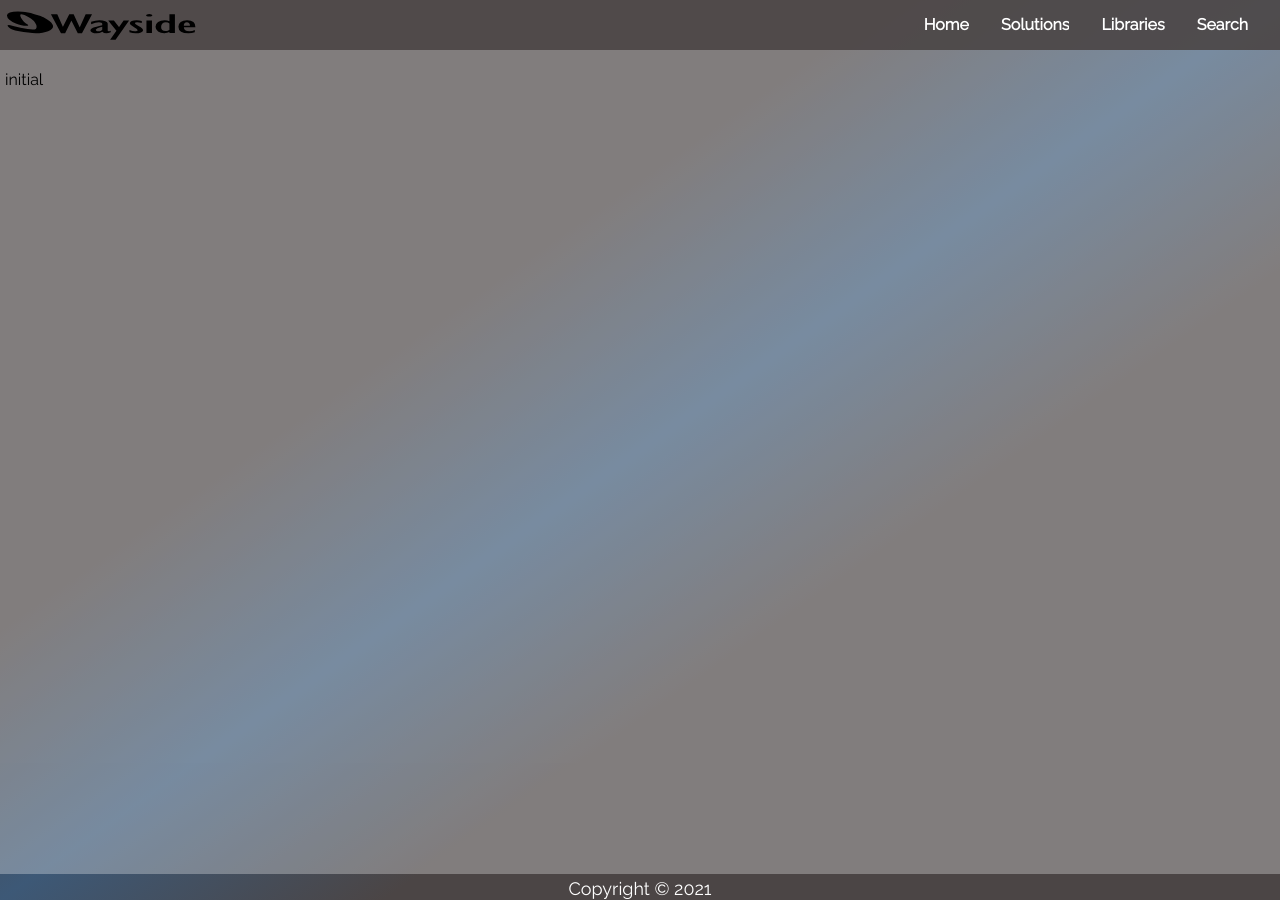
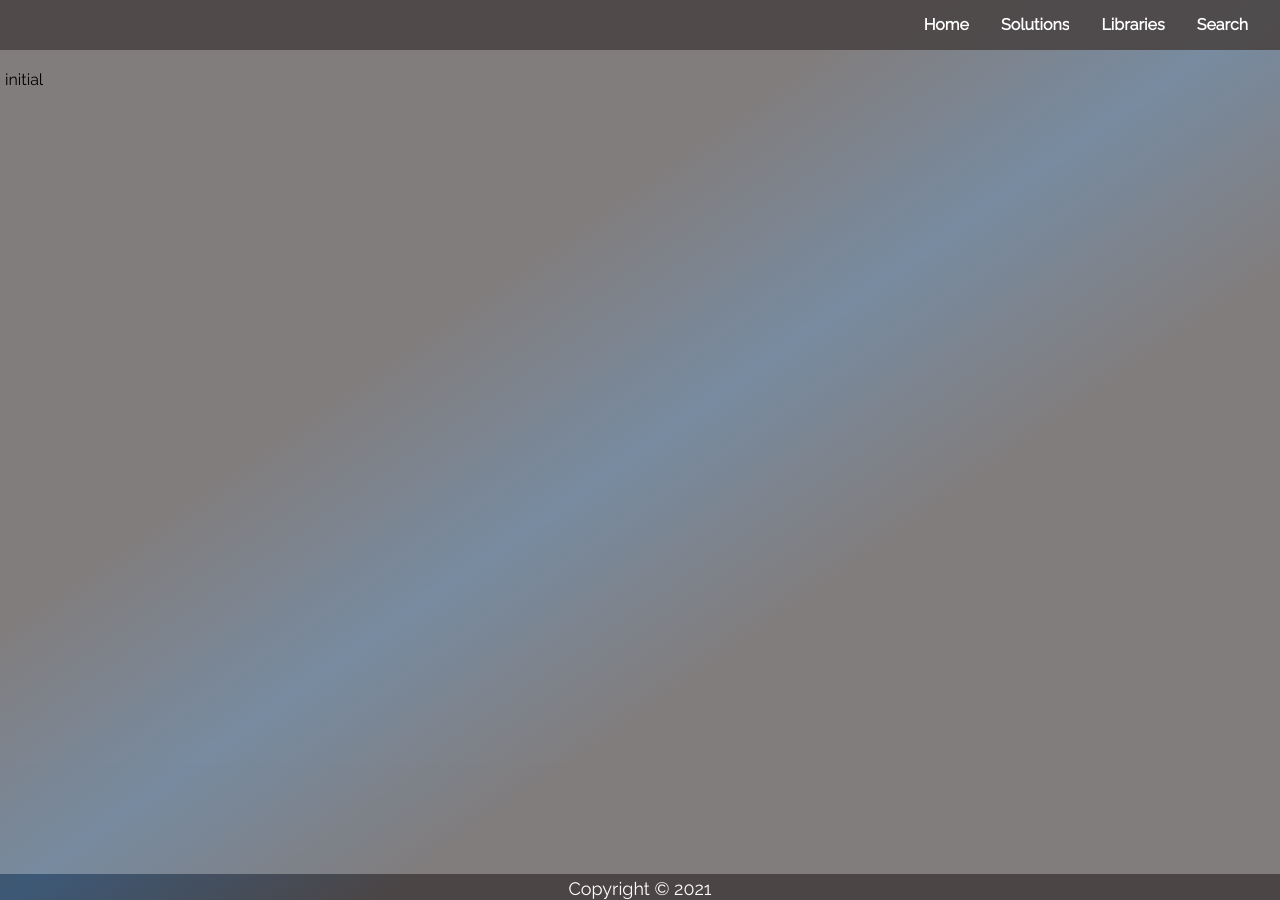
Before and after one commit to OpenWayside/openwayside.github.io, a Jekyll site: the page built from index.md, in a window 1280 px wide. Built offline with Jekyll 4.4.1, drawn with Linux system fonts in a browser that asks for light colours; some web fonts are replaced; our own code applies the rules of GitHub Pages for plain Markdown files.

Commit message:
Update default.html

```diff
--- a/_layouts/default.html
+++ b/_layouts/default.html
@@ -25,7 +25,7 @@
 	<body>
 		<meta name="viewport" content="width=device-width, initial-scale=1">
 		<section class="rift-top-bar">
-			<a href="/">{% include header_logo.html %}</div></a>
+			<a href="/"><div class="logo"></div></a>
 			<nav class="rift-nav">
 				<input id="rift-menu-toggle" type="checkbox" />
 				<label class='rift-nav-menu-button-container' for="rift-menu-toggle">
```
